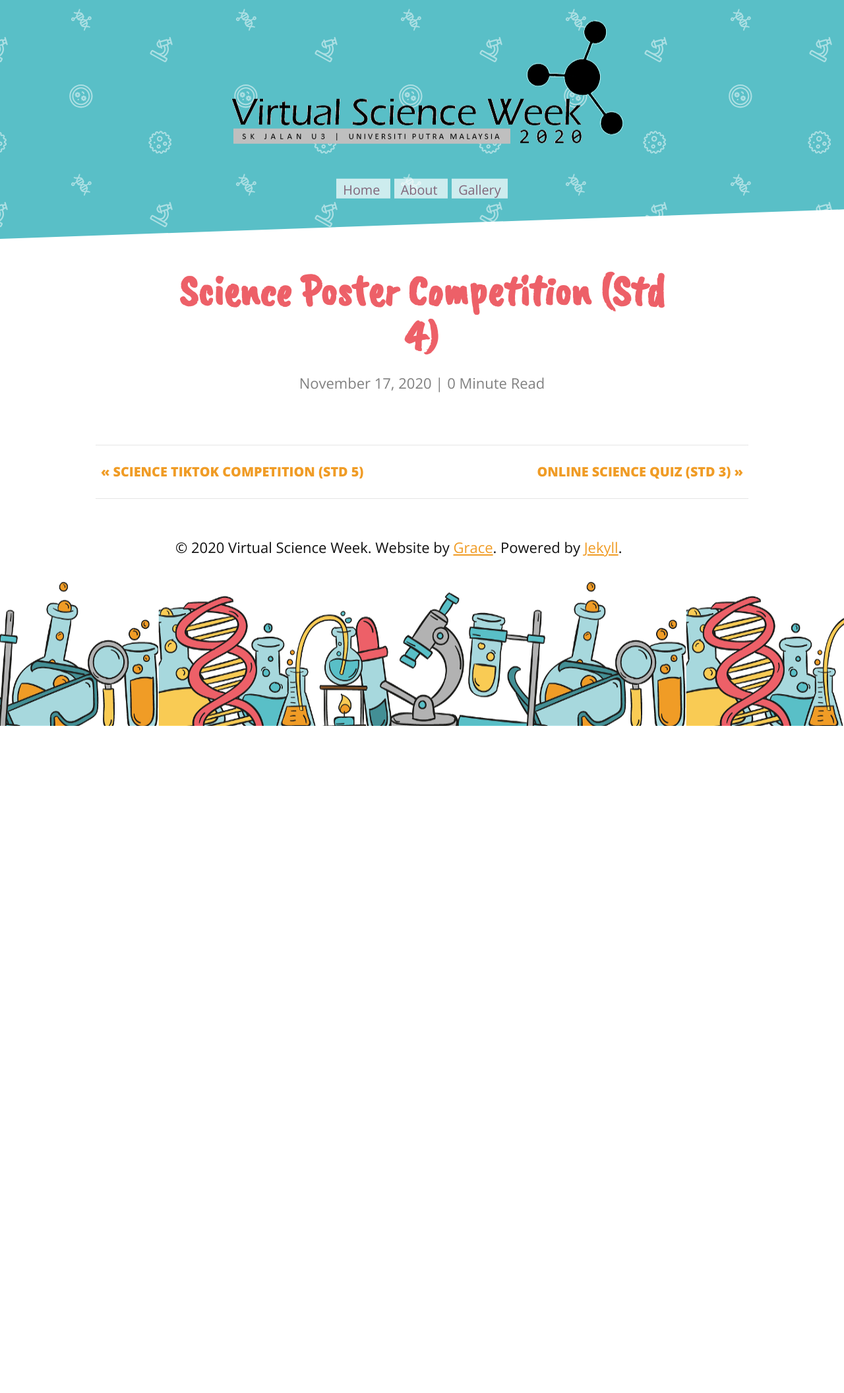
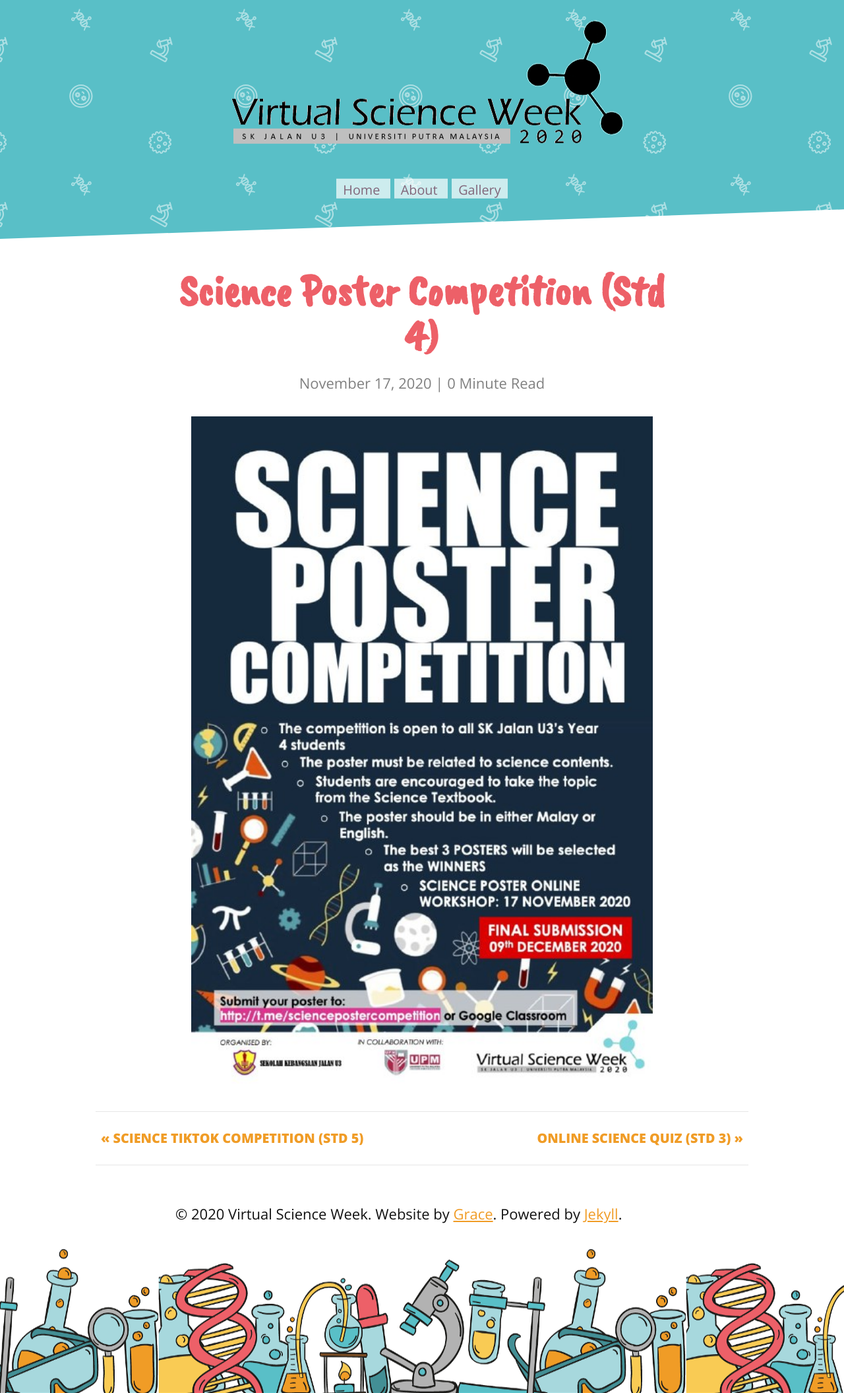
Before and after one commit to evangelistagrace/VSW2020, a Jekyll site: the page built from _posts/2020-11-17-Science Poster.markdown, in a window 1280 px wide. Shown: the whole page at 66% size. Built offline with Jekyll 4.4.1, drawn with Linux system fonts in a browser that asks for light colours; nearby versions of some CDN libraries; comment, search, counter and statistics services are not loaded; before the commit the page ends 1100 px from its top, so only the background shows below that.

Commit message:
Update 2020-11-17-Science Poster.markdown

```diff
--- a/_posts/2020-11-17-Science Poster.markdown
+++ b/_posts/2020-11-17-Science Poster.markdown
@@ -6,5 +6,5 @@ date: 2020-11-17
 
 
 <center>
-    <img src="{{ 'assets/img/new poster.jpg'}}" width="700px" alt="">
+    <img src="{{ '/assets/img/new poster.jpg'}}" width="700px" alt="">
 </center>
```
